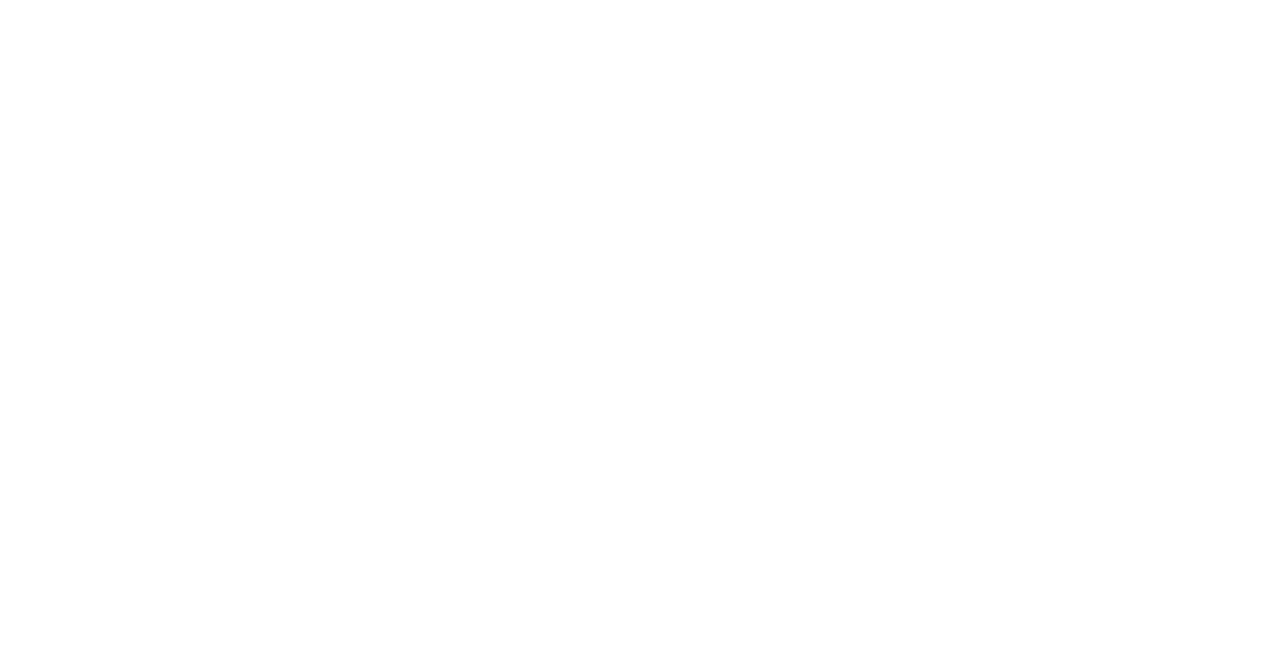
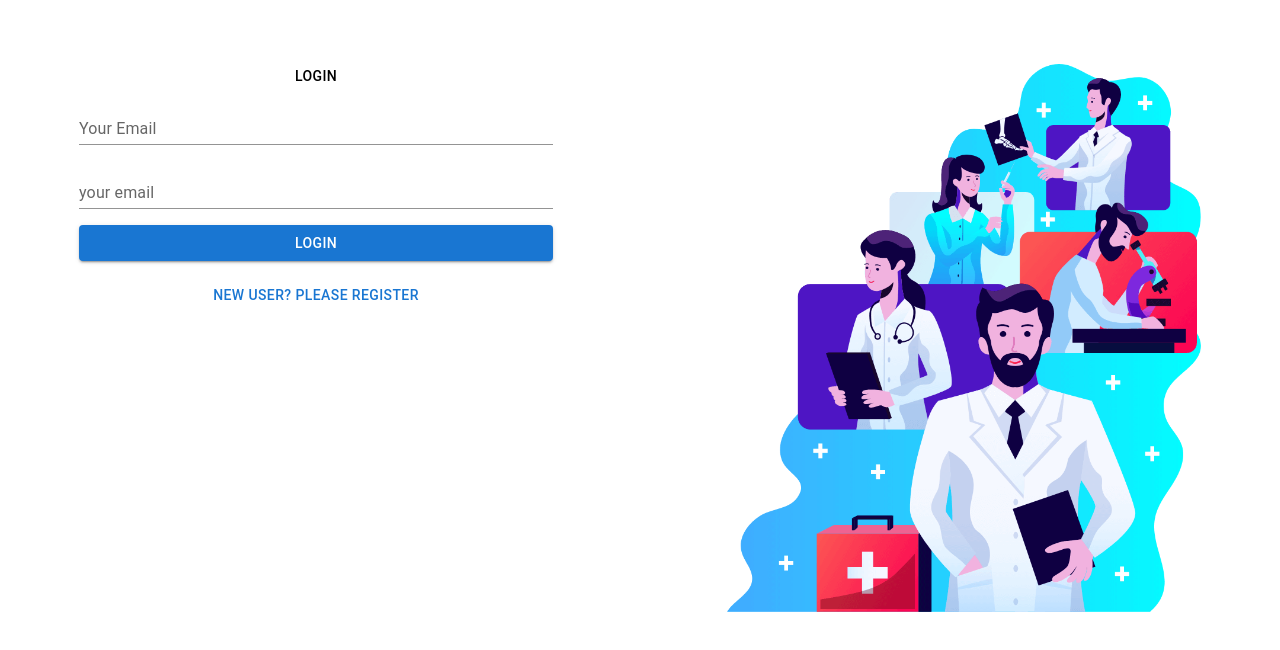
Before and after one commit to rimonhossain12/doctor-porltal-client-practice-1, a React (Create React App) app: page /login in a window 1280 px wide. Shown: the top 650 px of the page. Built offline with nearby package versions, Linux system fonts and the light colour scheme.

Commit message:
login system is devloped

```diff
--- a/package.json
+++ b/package.json
@@ -14,6 +14,7 @@
     "@testing-library/react": "^11.1.0",
     "@testing-library/user-event": "^12.1.10",
     "date-fns": "^2.27.0",
+    "firebase": "^9.6.1",
     "react": "^17.0.2",
     "react-dom": "^17.0.2",
     "react-icons": "^4.3.1",
--- a/src/App.js
+++ b/src/App.js
@@ -4,6 +4,8 @@
 } from "react-router-dom";
 import Home from './Pages/Home/Home/Home';
 import Appointment from './Pages/Appointment/Appointment/Appointment';
+import Login from './Pages/Login/Login/Login';
+import Register from './Pages/Login/Register/Register';
 
 function App() {
   return (
@@ -19,6 +21,12 @@
           <Route path="/appointment">
             <Appointment />
           </Route>
+          <Route path="/login">
+            <Login />
+          </Route>
+          <Route path="/register">
+            <Register />
+          </Route>
         </Switch>
       </Router>
     </div>
--- /dev/null
+++ b/src/Pages/Login/Login/Login.js
@@ -0,0 +1,64 @@
+import React from 'react';
+import Box from '@mui/material/Box';
+import Grid from '@mui/material/Grid';
+import { Button, TextField, Typography } from '@mui/material';
+import loginImg from '../../../images/login.png';
+import { NavLink } from 'react-router-dom';
+
+const handleOnChange = e => {
+    const field = e.target.name;
+    const value = e.target.value;
+    console.log(field,value);
+}
+
+const Login = () => {
+    return (
+        <Box sx={{ flexGrow: 1, mt: 8 }}>
+            <Grid container spacing={2}>
+                <Grid item xs={12} md={6}>
+                    <Typography sx={{ mb: 5 }} variant="button" gutterBottom>
+                        Login
+                    </Typography>
+                    <form>
+                        <TextField
+                            sx={{ width: '75%', m: 1 }}
+                            id="standard-basic"
+                            label="Your Email"
+                            name="email"
+                            onChange={handleOnChange}
+                            variant="standard"
+                        />
+                        <TextField
+                            sx={{ width: '75%', m: 1 }}
+                            id="standard-basic"
+                            onChange={handleOnChange}
+                            type="password"
+                            label="your email"
+                            name="password"
+                            variant="standard"
+                        />
+                        <Button
+                            variant="contained"
+                            sx={{ width: '75%', m: 1 }}
+                        >Login</Button>
+                    </form>
+                    <NavLink style={{textDecoration:'none'}} to="/register">
+                        <Button
+                            variant="text"
+                            sx={{ width: '75%', m: 1 }}
+                        >New User? Please Register</Button>
+                    </NavLink>
+                </Grid>
+                <Grid item xs={12} md={6}>
+                    <img
+                        src={loginImg}
+                        style={{ width: '75%' }}
+                        alt="" />
+                </Grid>
+
+            </Grid>
+        </Box>
+    );
+};
+
+export default Login;
--- /dev/null
+++ b/src/Pages/Login/Register/Register.js
@@ -0,0 +1,11 @@
+import React from 'react';
+
+const Register = () => {
+    return (
+        <div>
+            <h2>This is Register</h2>
+        </div>
+    );
+};
+
+export default Register;
--- a/src/Pages/Shared/Navigation/Navigation.js
+++ b/src/Pages/Shared/Navigation/Navigation.js
@@ -6,7 +6,7 @@
 import Button from '@mui/material/Button';
 import IconButton from '@mui/material/IconButton';
 import MenuIcon from '@mui/icons-material/Menu';
-import { Link } from "react-router-dom";
+import {  NavLink } from "react-router-dom";
 
 const Navigation = () => {
     return (
@@ -27,11 +27,13 @@
                             DOCTOR PORTAL
                         </Typography>
 
-                        <Link to="/appointment">
+                        <NavLink style={{ textDecoration: 'none', color: 'white' }}  to="/appointment">
                             Appointment
-                        </Link>
+                        </NavLink>
 
-                        <Button color="inherit">Login</Button>
+                       <NavLink style={{textDecoration:'none',color:'white'}} to="/login">
+                            <Button color="inherit">Login</Button>
+                        </NavLink>
                     </Toolbar>
                 </AppBar>
             </Box>
```
Also changed, not shown: src/Pages/Login/Firebase/firebase.config.js (added, +9 -0 lines), src/Pages/Login/Firebase/firebase.init.js (added, +8 -0 lines), 1 other file (tests, documents, lock files or other folders).
